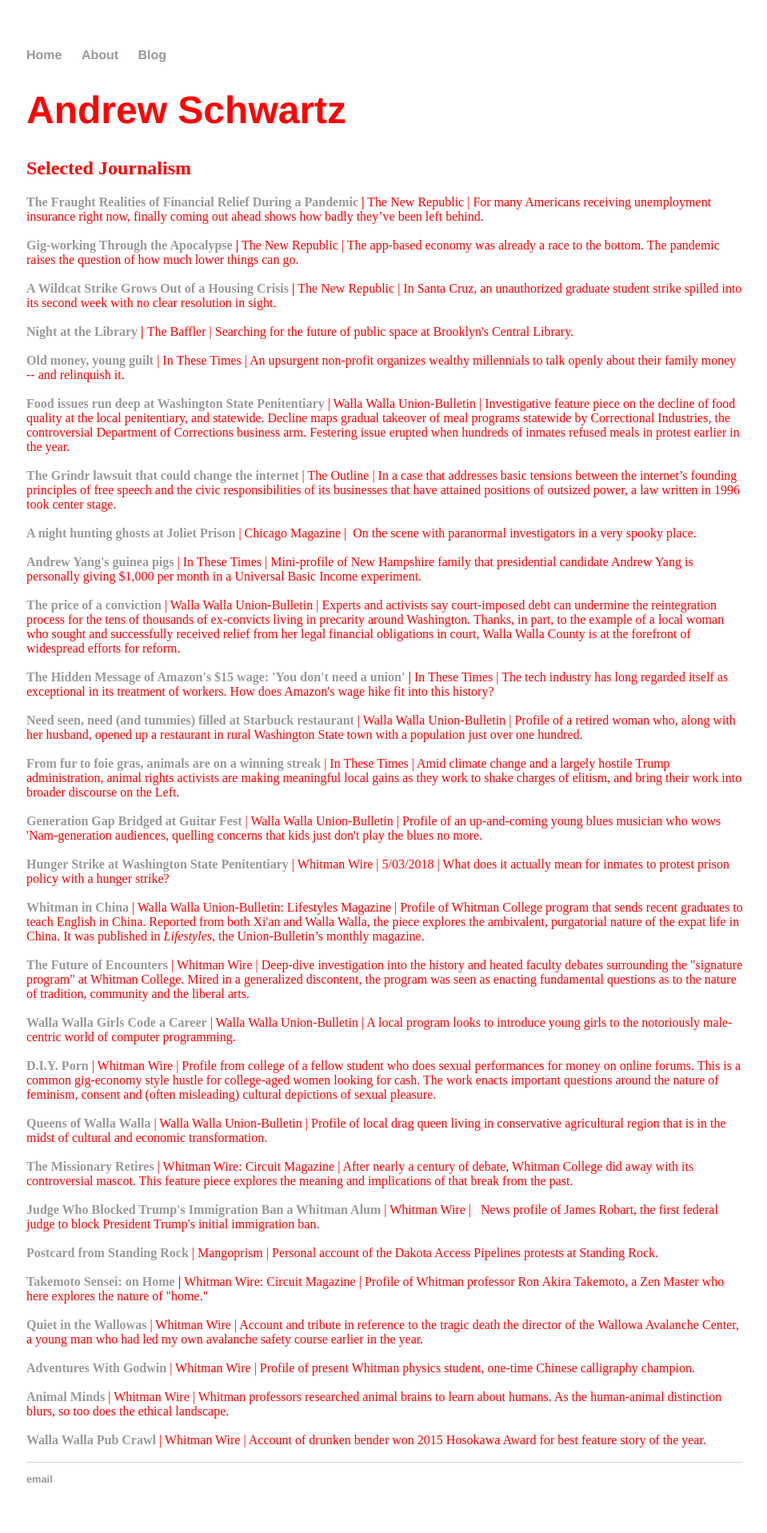
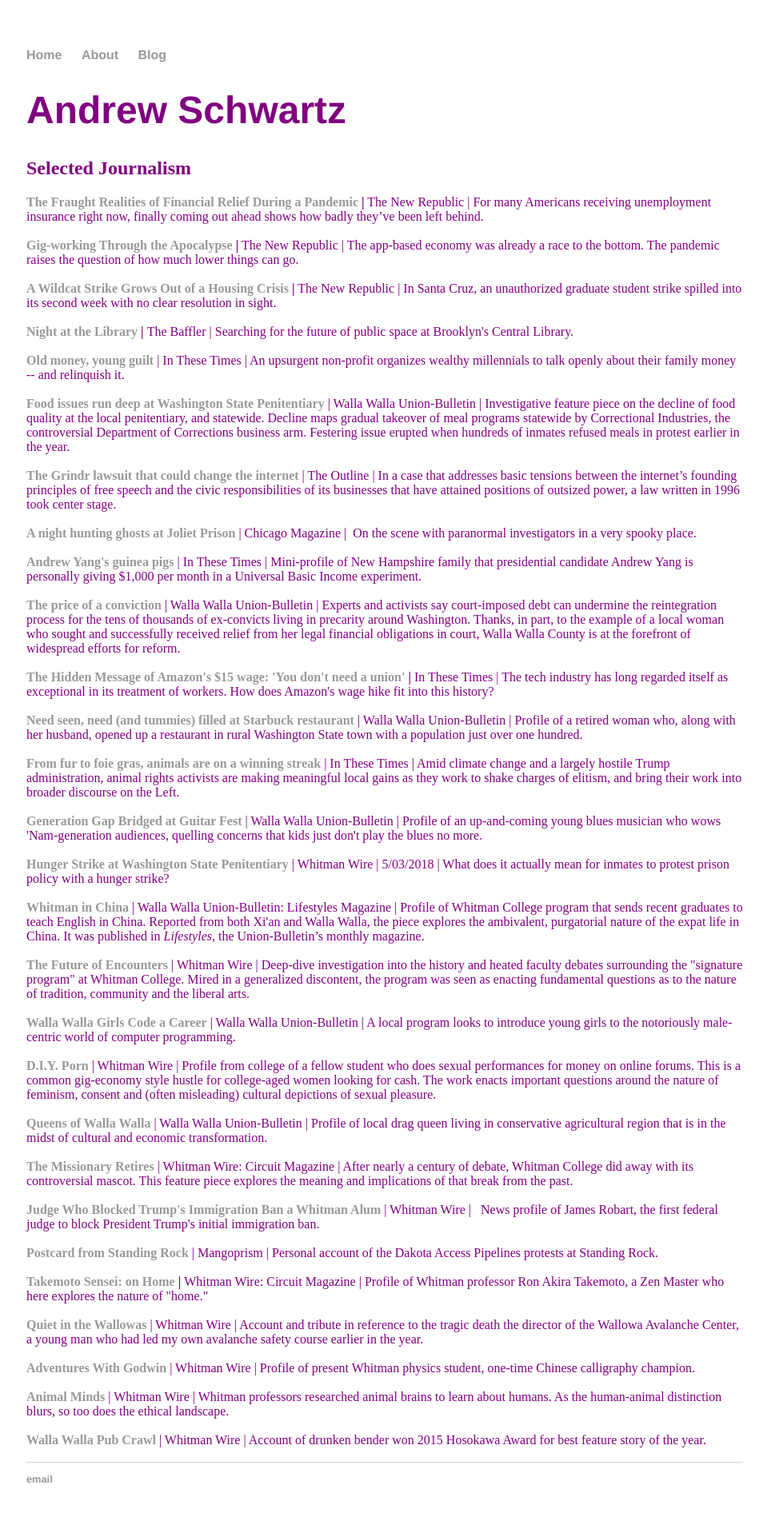
Before and after one commit to aonschwartz/aonschwartz.github.io, a Jekyll site: the page built from index.html, in a window 1280 px wide. Shown: the whole page at 80% size, without its empty margins (159-1118 px from the left). Built offline with Jekyll 4.4.1, drawn with Linux system fonts in a browser that asks for light colours.

Commit message:
Update main.css

```diff
--- a/css/main.css
+++ b/css/main.css
@@ -1,7 +1,7 @@
 body {
     margin: 60px auto;
     width: 70%;
-    color: red;
+    color: purple;
 }
 nav ul, footer ul {
     font-family:'Helvetica', 'Arial', 'Sans-Serif';
```
